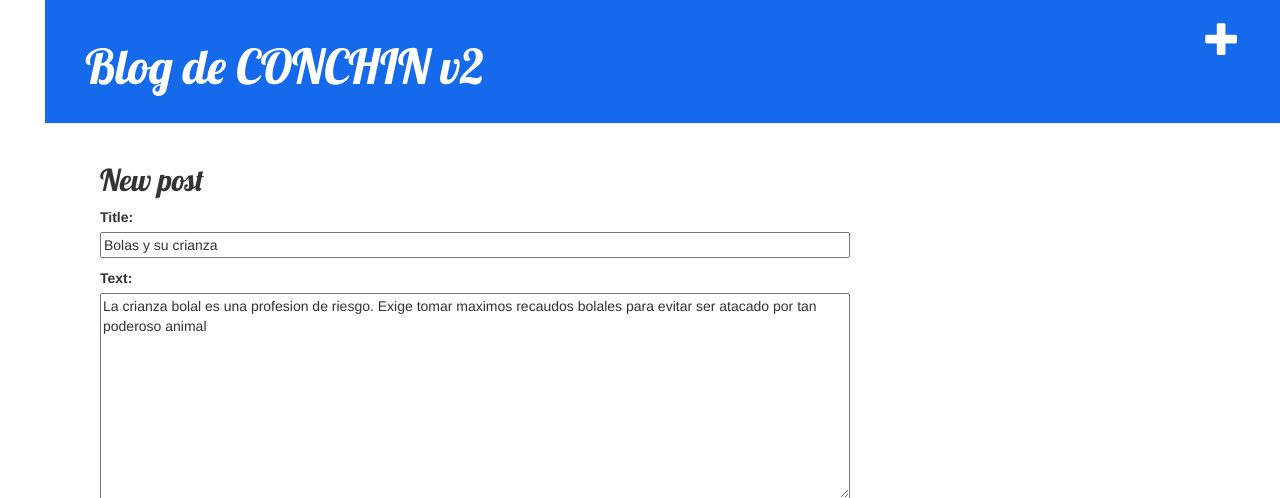
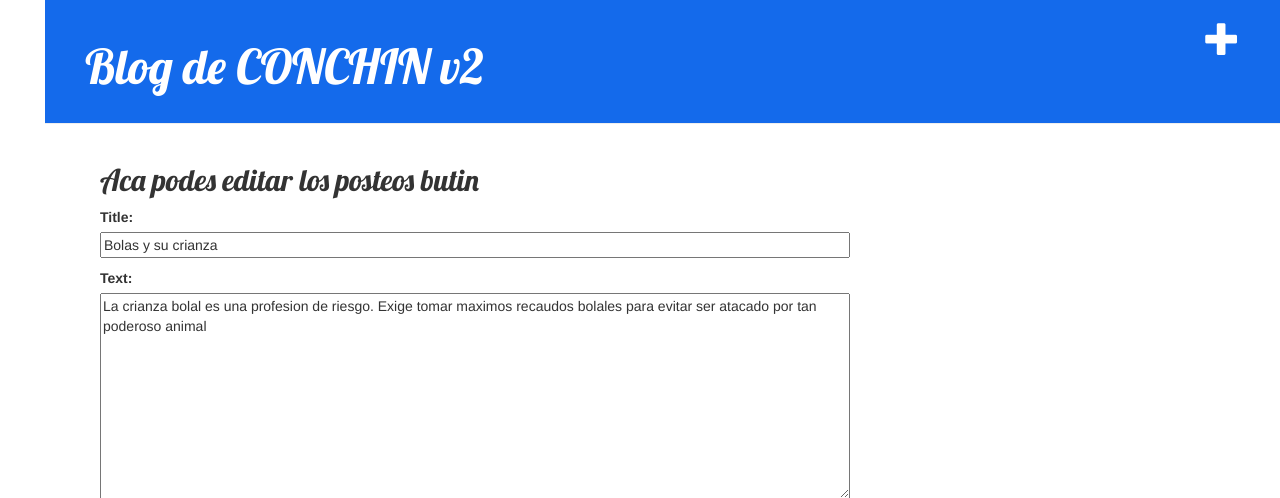
Before and after one commit to chjure/my-first-blog, a Django app: page /post/1/edit/ in a window 1280 px wide. Shown: the top 498 px of the page. Run offline with Django 3.2, Linux system fonts and the light colour scheme; data comes from the database, SQL or seed files in the repository; some libraries are stand-ins or nearby versions.

Commit message:
Version con el edit

```diff
--- a/blog/templates/blog/post_edit.html
+++ b/blog/templates/blog/post_edit.html
@@ -1,7 +1,7 @@
 {% extends 'blog/base.html' %}
 
 {% block content %}
-    <h2>New post</h2>
+    <h2>Aca podes editar los posteos butin</h2>
     <form method="POST" class="post-form">{% csrf_token %}
         {{ form.as_p }}
         <button type="submit" class="save btn btn-default">Save</button>
```
